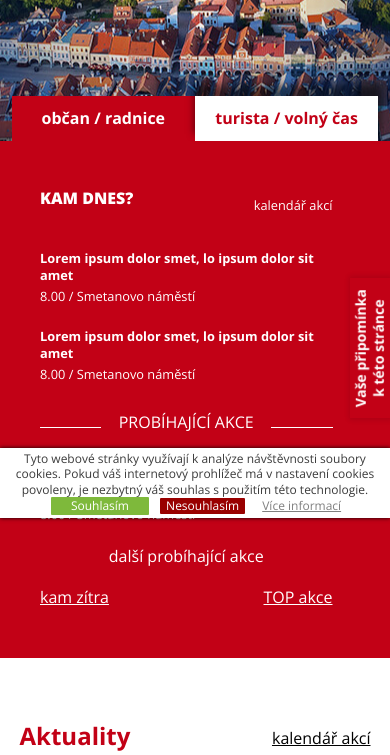
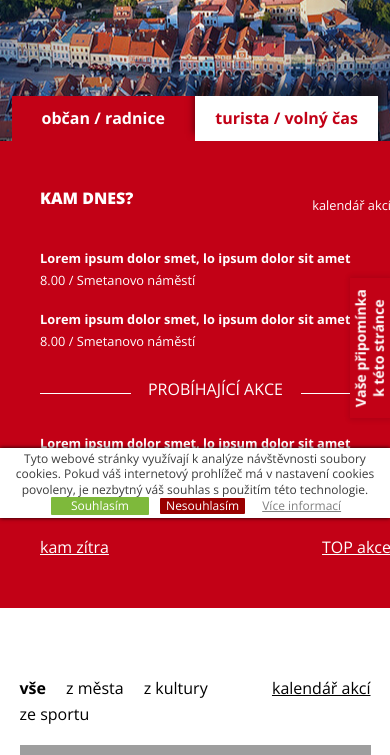
Before and after one commit to wwworks-sro/litomysl, a PHP site: page / in a window 390 px wide. Shown: the part 326-1081 px from the top of the page. Run offline with PHP 8.4, Linux system fonts and the light colour scheme; some libraries are stand-ins or nearby versions; grey boxes are pictures that could not be loaded.

Commit message:
Lazení stylů

```diff
--- a/css/main.css
+++ b/css/main.css
@@ -137,10 +137,10 @@ header{position:fixed;top:0px;left:0px;height:103px;width:100%;z-index:3 !import
 .menu {display:none;}
 .header-search {display:none;}
 
-#main-navigation {float:right;margin-top:15px}
+#main-navigation {float:right;margin-top:4px}
 #main-navigation .col-md-5{width:44%;}
 #main-navigation .col-md-7{width:56%;}
-#main-navigation ul {margin-top:5px;}
+#main-navigation ul {margin-top:0px;}
 #main-navigation ul ul{margin-top:-5px;}
 #main-navigation ul li {text-align:center;padding:0 7px;}
 #main-navigation a {text-decoration:none;line-height:1.8em;}
@@ -162,12 +162,13 @@ header{position:fixed;top:0px;left:0px;height:103px;width:100%;z-index:3 !import
 .wrap-side {height:100%;}
 
 .scrolled{height:70px;}
-.scrolled #main-navigation { margin-top:12px;margin-bottom:5px;}
+.scrolled #main-navigation { margin-top:0px;margin-bottom:0px;}
 .scrolled #logo{margin-top:12px;}
 .scrolled #logo img{max-height:50px;}
 .scrolled #lang-box {top:12px;}
 .scrolled .selected-menu-group .selected-menu-shadow{top:70px;}
 .scrolled .trigger-overlay {margin-top:12px;}
+.scrolled .menu-group-title {font-size:1.2em;}
 
 .mb-trigger{font-weight:bold;padding-top:15px;padding-bottom:15px;display:none;width:100%;clear:both;text-align:center;box-shadow:rgba(0, 0, 0, 0.6) 0px 0px 10px; -webkit-box-shadow: rgba(0, 0, 0, 0.6) 0px 0px 10px; -moz-box-shadow: rgba(0, 0, 0, 0.6) 0px 0px 10px;}
 .mb-trigger img{width:15px;}
@@ -329,7 +330,8 @@ footer.en more-contacts {float: right;}
 
 
 @media screen and (max-width: 1350px) {
-    .menu-group-title {font-size:1.2em;font-weight:800;display:block !important;margin-bottom:7px;}
+    .menu-group-title {font-size:1.2em;font-weight:800;display:block !important;margin-bottom:3px;}
+    #main-navigation {margin-top:12px;
     #main-navigation ul {margin-top:8px;}
     #main-navigation ul li a{line-height:1.4;}
     footer .wrap-main{width:75%;}
@@ -354,6 +356,8 @@ footer.en more-contacts {float: right;}
     .footer-contact-col {width:100%;}
 	    footer .wrap-main{width:70%;}
     footer .wrap-side{width:30%;}
+    #main-navigation {margin-top:17px;}
+    .scrolled #main-navigation { margin-top:13px;}
 }
 
 
--- a/css/title.css
+++ b/css/title.css
@@ -21,15 +21,17 @@ div.banner-text {padding-top:0px;position:absolute;top:20px;width:30%;}
 /*News*/
 #news-header,#calendar-title-header,#news-tabs-simple {margin-bottom:0px;}
 #news-header {width:100%;clear:both; float:none;}
-#news-header h3{margin-bottom:0px;width:125px;float:left;clear:none;margin-top:6px;}
+#news-header h3{margin-bottom:0px;width:auto;float:left;clear:none;margin-top:0px;}
 #news-tabs{width:420px;float:left;margin-left:23px;}
 #news-tabs li{margin:0px;margin-left:-30px;float:right;display:block;background: url(../img/img-system/title/tab-white.png) no-repeat top right;padding:15px 40px 10px 30px;line-height:30px;}
 #news-tabs li.tab-selected,#news-tabs li:hover {background: url(../img/img-system/title/tab-red.png) no-repeat top right;color:white;}
 #news-tabs li:hover {cursor:pointer;}
 
-#news-tabs-simple {margin-left:0px;width:56%;padding-top:8px;clear:none;float:left;max-width:296px;}
-#news-tabs-simple li{list-style:none;float:left;margin-right:20px;padding-left:0px;margin-left:0px;}
-#news-tabs-simple .tab-selected {color:#c20116;font-weight:bold;}
+
+#news-tabs-simple {margin-left:0px;width:56%;padding-top:0px;clear:none;float:left;}
+#news-tabs-simple ul {float:right;padding-top:4px;}
+#news-tabs-simple li{list-style:none;float:left;margin-left:20px;padding-left:0px;margin-right:0px;}
+#news-tabs-simple .tab-selected {colnews-tabs-simpleor:#c20116;font-weight:bold;}
 #news-tabs-simple li:hover {color:#c20116;cursor:pointer;}
 
 #___gcse_0 {width: 43%; float: right;}
@@ -241,6 +243,7 @@ div.major-left-pad {width:8%;}
     .horizontal-line {width: 40%; margin-left: 40%;}
 	.col-horizontal-line {width: 24%;}
 	div.major-left-pad {width: 0%;}
+    #news-tabs-simple ul {margin-left:0px;}
 }
 
 @media screen and (max-width: 1350px) {
@@ -249,6 +252,7 @@ div.major-left-pad {width:8%;}
 
 @media screen and (max-width: 1350px) {
     .smetanovo-namesti {top: 68%;}
+    #news-tabs-simple li{font-size:0.9em;}
 }
 
 @media screen and (max-width: 1200px) {
@@ -286,6 +290,7 @@ div.major-left-pad {width:8%;}
 @media screen and (max-width: 1000px) {
 	.col-horizontal-line {margin-left: 15%; padding-right: 0%;}
 	#mestsky-urad .pad-main-right a {font-size: 13px;}
+    #news-tabs-simple h3{font-size:1.2em;margin-top:4px;}
 }
 
 
@@ -322,6 +327,8 @@ div.major-left-pad {width:8%;}
 	#lide .bubble-white h3 {font-size: 0.8em;}
 	#lide .bubble-white h4 {font-size: 0.6em;}
 	#lide nav.people-links {margin-top: 0px;}
+    #news-tabs-simple li {font-size:0.8em;}
+    #news-tabs-simple h3{font-size:1em;}
 }
 
 
@@ -389,6 +396,8 @@ div.major-left-pad {width:8%;}
     .news-secondary p {display:none;    }
     #news-tabs {margin-left:30px;}
 	#sluzby .but-section-top {clear: both; float: left;}
+    #news-tabs-simple ul{float:left;clear:both;}
+    #news-tabs-simple ul li{margin-left:0px;margin-right:20px;}
 }
 
 @media screen and (max-width: 500px) {
@@ -402,9 +411,13 @@ div.major-left-pad {width:8%;}
     .vertical-line-separator img {display:none;}
     .vertical-line-separator .but {width:100%;clear:both;float:none;margin-top:30px;}
 	.education-other a {min-height: 125px;}
+    #news-tabs-simple h3{display:none;}
+    #news-tabs-simple ul li{font-size:1.0em;}
+    #news-tabs-simple ul {margin-top:5px;}
 }
 
 @media screen and (max-width: 450px) {
+
     .banner-text{top:0px !important;}
     #title-banner .banner-text{text-align:center;font-size: 2em;margin-top:10px;}
     #title-banner .banner-text br {display:none !important;}
--- a/index.php
+++ b/index.php
@@ -99,13 +99,15 @@
                     </div>
 
                     <div id="news-header">
+                        <div id="news-tabs-simple">
                             <h3>Aktuality</h3>
-                        <ul id="news-tabs-simple">
+                            <ul >
                                 <li news="all" class="tab-selected">vše</li>
                                 <li news="town">z města</li>
                                 <li news="culture">z kultury</li>
                                 <li news="sport">ze sportu</li>
                             </ul>
+                        </div>
                         <form class="fulltext-form" method="post" action="#">
                             <input class="search-text" type="text" name="search">
                             <input class="submit search-submit" type="submit" name="vyhledat" value="">
@@ -205,8 +207,13 @@
         </a>
         <section id="sluzby" class="gray-layout mb-hide">
             <div class="wrap-main">
+                <div class="pad-main-left">
+
                     <h2>Služby</h2>
-                <div class="pad-main-left">
+                    <div class="col-md-7 title-description">
+                        <p></p>
+                    </div>
+
                     <a class="but but-section-top but-red-empty float-right" href="">Hlášení závad</a>
 
                     <nav id='service-nav-icons'>
```
Also changed, not shown: css/tourist.css (+21 -2 lines), img/img-system/sport-options/ball-voleyball.png (added). Lines whose indentation alone changed are shown as unchanged.
